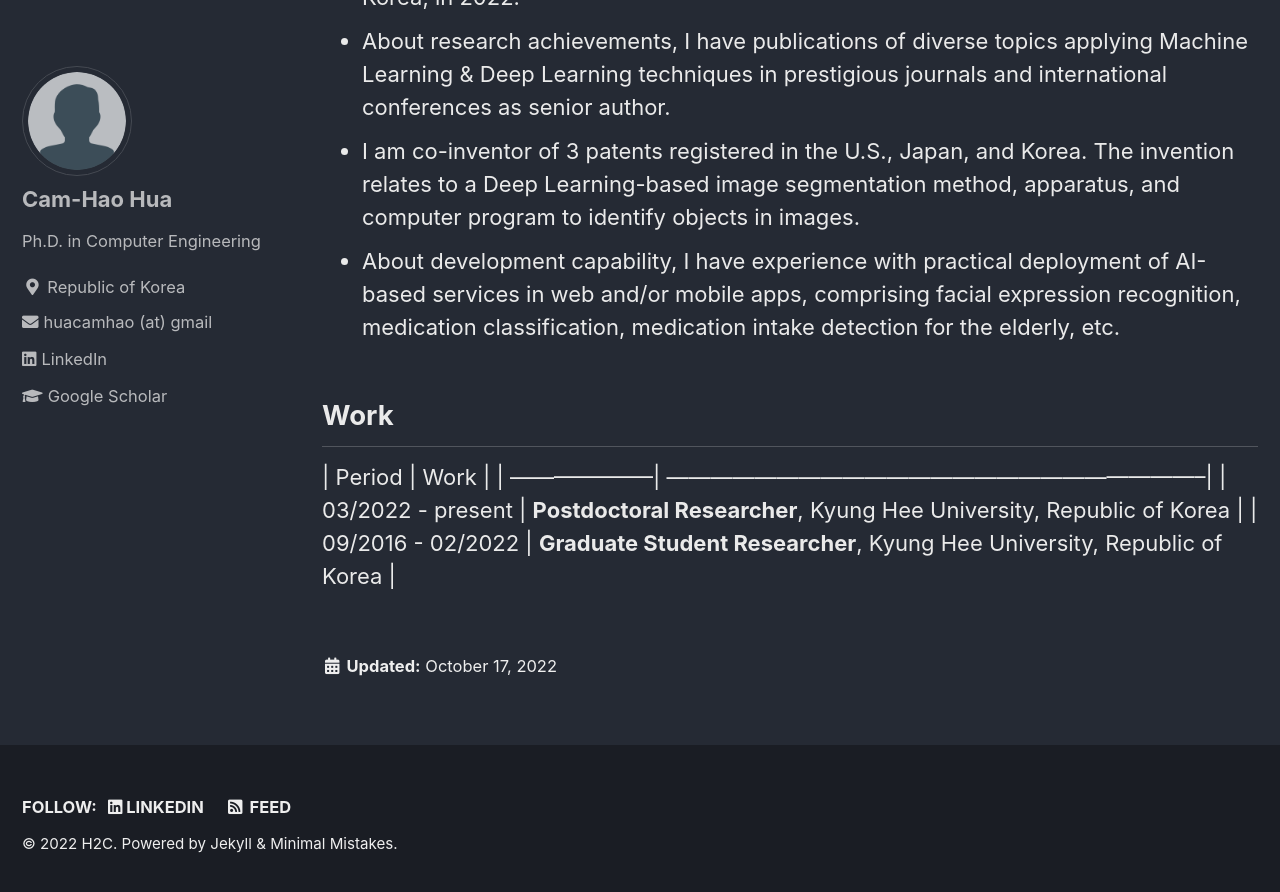
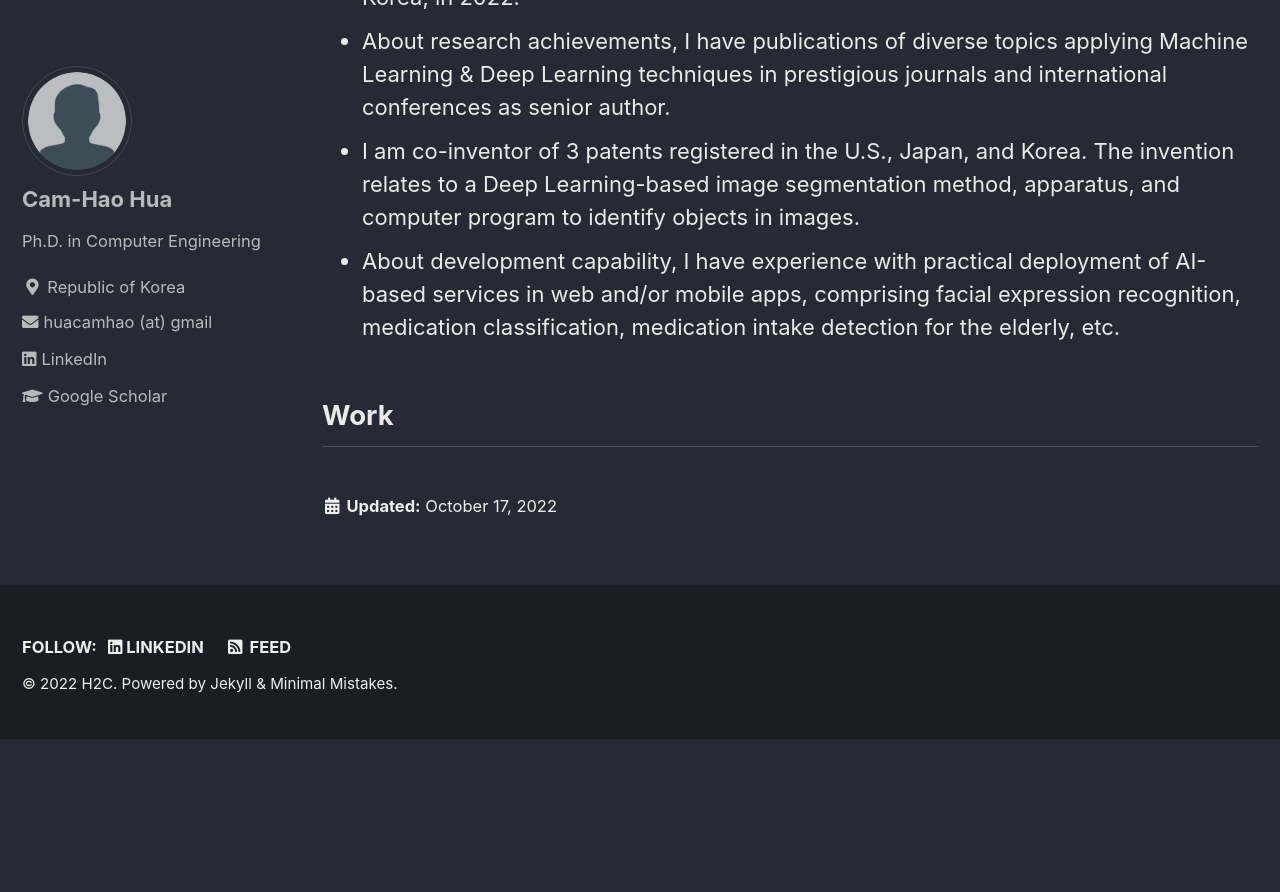
Before and after one commit to camhao168/camhao168.github.io, a Jekyll site: the page built from _pages/about.md, in a window 1280 px wide and 900 px high, scrolled down 576 px. Shown: the top 892 px of the window. Built offline with Jekyll 4.4.1, drawn with Linux system fonts in a browser that asks for light colours; cached includes are drawn as plain includes; after the commit the page ends 1315 px from its top, so only the background shows below that.

Commit message:
Update about.md

```diff
--- a/_pages/about.md
+++ b/_pages/about.md
@@ -14,7 +14,3 @@ date: 2022-10-17T14:49:00+00:00
 - About development capability, I have experience with practical deployment of AI-based services in web and/or mobile apps, comprising facial expression recognition, medication classification, medication intake detection for the elderly, etc.
 
 ## Work
-| Period              | Work                                                                      |
-| --------------------| --------------------------------------------------------------------------|
-| 03/2022 - present   | **Postdoctoral Researcher**, Kyung Hee University, Republic of Korea      |
-| 09/2016 - 02/2022   | **Graduate Student Researcher**, Kyung Hee University, Republic of Korea  |
```
